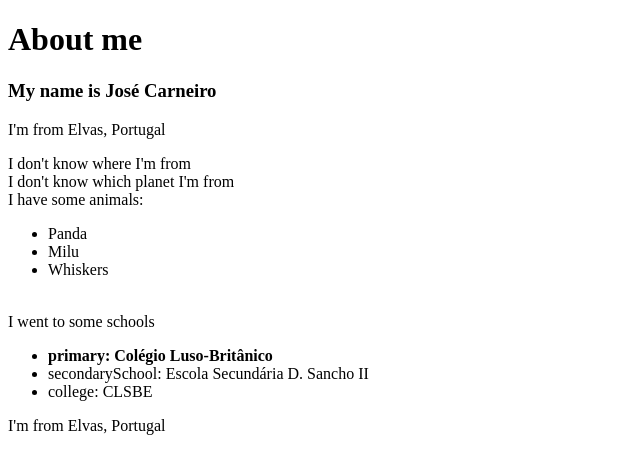
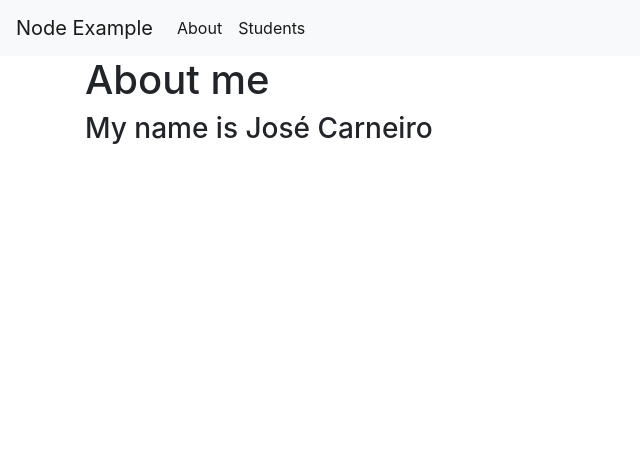
Before and after one commit to josecarneiro/ironhack-156-node-examples, a Node server app: page /about in a window 1280 px wide. Shown: the top 474 px of the page, without its empty margins (0-640 px from the left). Run offline with Node 20, Linux system fonts and the light colour scheme; some libraries are stand-ins or nearby versions.

Commit message:
Updated layout and partials example

```diff
--- a/node-layouts-and-partials/index.js
+++ b/node-layouts-and-partials/index.js
@@ -1,4 +1,5 @@
 const express = require('express');
+const hbs = require('hbs');
 
 // Create express app
 const app = express();
@@ -7,33 +8,34 @@ const app = express();
 app.set('views', __dirname + '/views');
 app.set('view engine', 'hbs');
 
+hbs.registerPartials(__dirname + '/views/partials');
+
 // Handle Routes
 app.get('/', (req, res, next) => {
-  // res.sendFile(__dirname + '/views/index.html');
   res.render('index');
 });
 
 app.get('/about', (req, res, next) => {
   const data = {
-    name: 'José Carneiro',
-    location: {
-      country: 'Portugal',
-      city: 'Elvas'
-      // region: 'Alentejo'
-    },
-    animals: [
-      'Panda',
-      'Milu',
-      'Whiskers'
-    ],
-    schools: {
-      primary: 'Colégio Luso-Britânico',
-      secondarySchool: 'Escola Secundária D. Sancho II',
-      college: 'CLSBE'
-    }
+    name: 'José Carneiro'
   };
   res.render('about', data);
 });
 
+app.get('/students', (req, res, next) => {
+  const data = {
+    students: [
+      { name: 'Benedita', country: 'Portugal', photo: 'https://source.unsplash.com/1600x900/?student' },
+      { name: 'Filipe', country: 'Portugal', photo: 'https://source.unsplash.com/1600x901/?student' },
+      { name: 'Paula', country: 'Germany', photo: 'https://source.unsplash.com/1600x902/?student' },
+      { name: 'Kidist', country: 'Ethiopia', photo: 'https://source.unsplash.com/1600x903/?student' },
+      { name: 'Gustavo', country: 'Brazil', photo: 'https://source.unsplash.com/1600x904/?student' },
+      { name: 'Sam', country: 'United States of America', photo: 'https://source.unsplash.com/1600x905/?student' },
+      { name: 'Tiago', country: 'Portugal', photo: 'https://source.unsplash.com/1600x906/?student' }
+    ]
+  };
+  res.render('students', data);
+});
+
 // Listen on Port 3000
 app.listen(3000);
--- a/node-layouts-and-partials/views/about.hbs
+++ b/node-layouts-and-partials/views/about.hbs
@@ -1,41 +1,2 @@
-<!DOCTYPE html>
-<html>
-  <head>
-    <!-- <link rel="stylesheet" href="stylesheets/style.css"> -->
-  </head>
-  <body>
-    <h1>About me</h1>
-    <h3>My name is {{ name }}</h3>
-    <p>I'm from {{ location.city }}, {{ location.country }}</p>
-    {{#if location.region}}
-      <span>I am from {{ location.region }}</span>
-      {{else}}
-      <span>I don't know where I'm from</span>
-    {{/if}}
-    <br/>
-    {{#unless location.planet}}
-      <span>I don't know which planet I'm from</span>
-    {{/unless}}
-    <br/>
-    <span>I have some animals:</span>
-    <ul>
-      {{#each animals}}
-        <li>{{ this }}</li>
-      {{/each}}
-    </ul>
-    <br/>
-    <span>I went to some schools</span>
-    <ul>
-      {{#each schools}}
-        {{#if @first}}
-          <li><strong>{{ @key }}: {{ this }}</strong></li>
-        {{else}}
-          <li>{{ @key }}: {{ this }}</li>
-        {{/if}}
-      {{/each}}
-    </ul>
-    {{#with location}}
-      <span>I'm from {{city}}, {{country}}</span>
-    {{/with}}
-  </body>
-</html>
+<h1>About me</h1>
+<h3>My name is {{ name }}</h3>
--- /dev/null
+++ b/node-layouts-and-partials/views/layout.hbs
@@ -0,0 +1,13 @@
+<!DOCTYPE html>
+<html>
+  <head>
+    <title>Node Layout and Partials Example</title>
+    <link rel="stylesheet" href="https://stackpath.bootstrapcdn.com/bootstrap/4.3.1/css/bootstrap.min.css" integrity="sha384-ggOyR0iXCbMQv3Xipma34MD+dH/1fQ784/j6cY/iJTQUOhcWr7x9JvoRxT2MZw1T" crossorigin="anonymous">
+  </head>
+  <body>
+    {{> navbar }}
+    <div class="container">
+      {{{ body }}}
+    </div>
+  </body>
+</html>
--- /dev/null
+++ b/node-layouts-and-partials/views/partials/navbar.hbs
@@ -0,0 +1,16 @@
+<nav class="navbar navbar-expand-lg navbar-light bg-light">
+  <a class="navbar-brand" href="/">Node Example</a>
+  <button class="navbar-toggler" type="button" data-toggle="collapse" data-target="#navbarNav" aria-controls="navbarNav" aria-expanded="false" aria-label="Toggle navigation">
+    <span class="navbar-toggler-icon"></span>
+  </button>
+  <div class="collapse navbar-collapse" id="navbarNav">
+    <ul class="navbar-nav">
+      <li class="nav-item active">
+        <a class="nav-link" href="/about">About</a>
+      </li>
+      <li class="nav-item active">
+        <a class="nav-link" href="/students">Students</a>
+      </li>
+    </ul>
+  </div>
+</nav>
--- /dev/null
+++ b/node-layouts-and-partials/views/partials/student.hbs
@@ -0,0 +1,7 @@
+<div class="card" style="width: 18rem;">
+  <img src={{ this.photo }} class="card-img-top">
+  <div class="card-body">
+    <h5 class="card-title">{{ this.name }}</h5>
+    <p class="card-text">{{ this.country }}</p>
+  </div>
+</div>
--- /dev/null
+++ b/node-layouts-and-partials/views/students.hbs
@@ -0,0 +1,4 @@
+<h1>Ironhack Students</h1>
+{{#each students}}
+  {{> student }}
+{{/each}}
```
Also changed, not shown: node-layouts-and-partials/views/index.hbs (+1 -9 lines).
